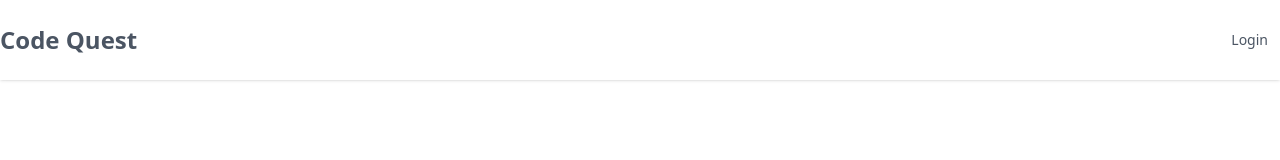
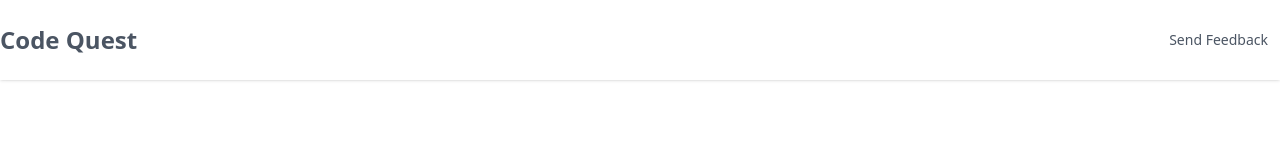
Before and after one commit to anevski-stefan/codequest, a React (Vite) app in the folder frontend/: page /login in a window 1280 px wide. Shown: the top 160 px of the page. Built offline with nearby package versions, Linux system fonts and the light colour scheme; no server answers.

Commit message:
login button fixes & access improvements

```diff
--- a/frontend/src/components/Layout.tsx
+++ b/frontend/src/components/Layout.tsx
@@ -1,9 +1,10 @@
-import { Outlet, useNavigate, Link } from 'react-router-dom';
+import { Outlet, useNavigate, Link, useLocation } from 'react-router-dom';
 import { useSelector } from 'react-redux';
 import useAuth from '../hooks/useAuth';
 import { LogOut } from 'lucide-react';
 import type { RootState } from '../store';
 import { useState, useEffect, ReactNode } from 'react';
+import FeedbackModal from './FeedbackModal';
 
 interface LayoutProps {
   children?: ReactNode;
@@ -13,8 +14,10 @@ const Layout = ({ children }: LayoutProps) => {
   const { isAuthenticated, user } = useSelector((state: RootState) => state.auth);
   const { logout } = useAuth();
   const navigate = useNavigate();
+  const location = useLocation();
   const [isMobileMenuOpen, setIsMobileMenuOpen] = useState(false);
   const [scrolled, setScrolled] = useState(false);
+  const [isFeedbackOpen, setIsFeedbackOpen] = useState(false);
 
   useEffect(() => {
     const handleScroll = () => {
@@ -118,12 +121,21 @@ const Layout = ({ children }: LayoutProps) => {
             ) : (
               // Non-authenticated navigation menu
               <div className="flex items-center space-x-4">
+                {location.pathname === '/login' ? (
+                  <button
+                    onClick={() => setIsFeedbackOpen(true)}
+                    className="px-3 py-2 text-sm font-medium text-gray-600 hover:text-gray-900 dark:text-gray-300 dark:hover:text-white transition-colors"
+                  >
+                    Send Feedback
+                  </button>
+                ) : (
                   <Link
                     to="/login"
                     className="px-3 py-2 text-sm font-medium text-gray-600 hover:text-gray-900 dark:text-gray-300 dark:hover:text-white transition-colors"
                   >
                     Login
                   </Link>
+                )}
               </div>
             )}
           </div>
@@ -220,6 +232,10 @@ const Layout = ({ children }: LayoutProps) => {
           {children || <Outlet />}
         </main>
       </div>
+      <FeedbackModal
+        isOpen={isFeedbackOpen}
+        onClose={() => setIsFeedbackOpen(false)}
+      />
     </div>
   );
 };
```
Also changed, not shown: 1 other file (tests, documents, lock files or other folders). Lines whose indentation alone changed are shown as unchanged.
